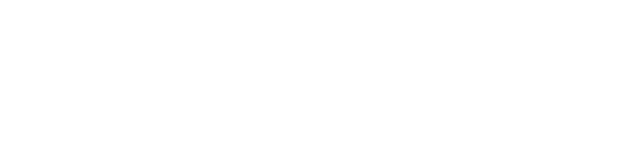
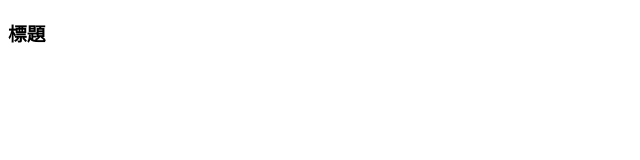
Before and after one commit to Trista6140/GitHub0203, a plain HTML site: page index.html in a window 1280 px wide. Shown: the full height of the page, 0-640 px from the left. Drawn offline with Linux system fonts and the light colour scheme.

Commit message:
新增標題

```diff
--- a/index.html
+++ b/index.html
@@ -8,6 +8,6 @@
     <title>Document</title>
 </head>
 <body>
-
+    <h3>標題</h3>
 </body>
 </html>
```
